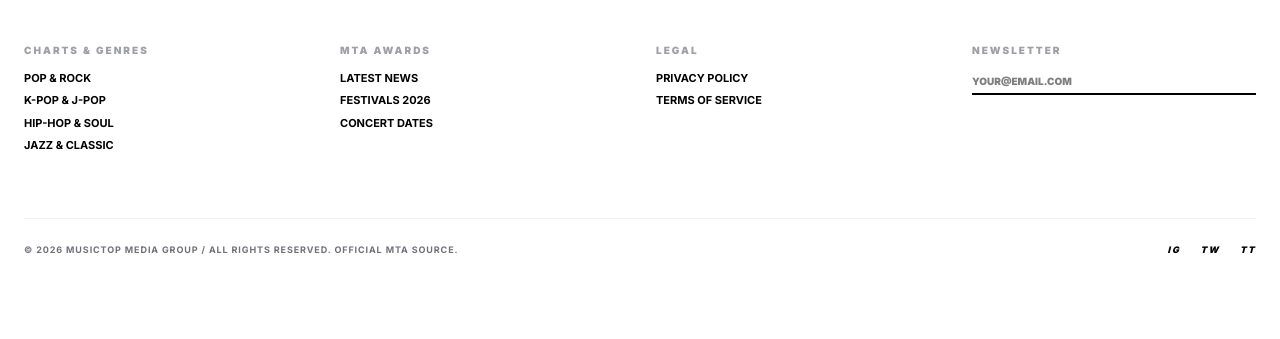
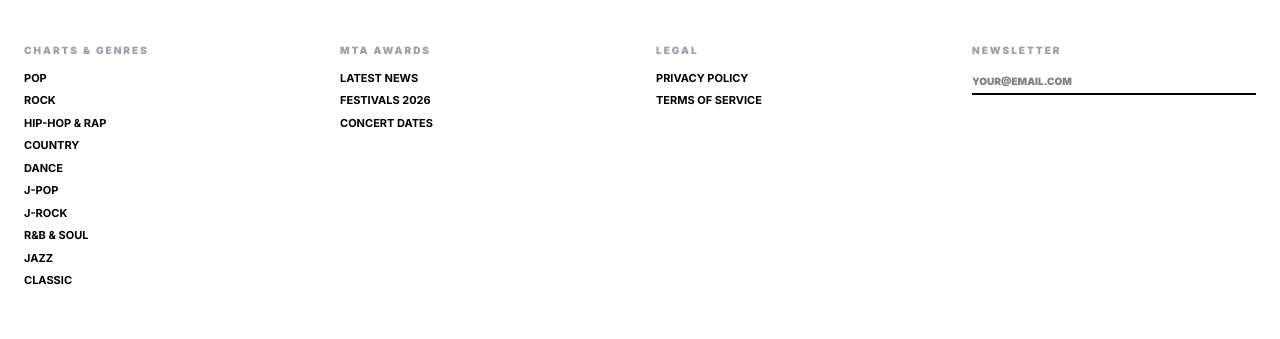
Before and after one commit to Alexand173/moj-sajt, a Next.js app: page /region/us/rock in a window 1280 px wide. Shown: the part 1294-1633 px from the top of the page. Before the commit the page ends 1582 px from the top, so only its background shows below. Built offline with nearby package versions, Linux system fonts and the light colour scheme; no server answers; the database is empty.

Commit message:
SEO: Improved footer with keywords and links

```diff
--- a/components/Footer.tsx
+++ b/components/Footer.tsx
@@ -35,10 +35,16 @@ export default function Footer() {
               Charts & Genres
             </h4>
             <ul className="flex flex-col gap-1.5 font-bold text-[11px] uppercase">
-              <li><Link href="/charts/pop" className="hover:text-purple-600 transition-colors">Pop & Rock</Link></li>
-              <li><Link href="/charts/k-pop" className="hover:text-purple-600 transition-colors">K-Pop & J-Pop</Link></li>
-              <li><Link href="/charts/hip-hop" className="hover:text-purple-600 transition-colors">Hip-Hop & Soul</Link></li>
-              <li><Link href="/charts/jazz" className="hover:text-purple-600 transition-colors">Jazz & Classic</Link></li>
+              <li><Link href="/charts/us/pop" className="hover:text-purple-600 transition-colors">Pop</Link></li>
+              <li><Link href="/charts/us/rock" className="hover:text-purple-600 transition-colors">Rock</Link></li>
+              <li><Link href="/charts/us/hip-hop" className="hover:text-purple-600 transition-colors">Hip-Hop & Rap</Link></li>
+              <li><Link href="/charts/us/country" className="hover:text-purple-600 transition-colors">Country</Link></li>
+              <li><Link href="/charts/us/dance" className="hover:text-purple-600 transition-colors">Dance</Link></li>
+              <li><Link href="/charts/asia/j-pop" className="hover:text-purple-600 transition-colors">J-Pop</Link></li>
+              <li><Link href="/charts/asia/j-rock-metal" className="hover:text-purple-600 transition-colors">J-Rock</Link></li>
+              <li><Link href="/charts/us/rb-soul" className="hover:text-purple-600 transition-colors">R&B & Soul</Link></li>
+              <li><Link href="/charts/jazz" className="hover:text-purple-600 transition-colors">Jazz</Link></li>
+              <li><Link href="/charts/classical" className="hover:text-purple-600 transition-colors">Classic</Link></li>
             </ul>
           </div>
 
@@ -47,10 +53,27 @@ export default function Footer() {
               MTA Awards
             </h4>
             <ul className="flex flex-col gap-1.5 font-bold text-[11px] uppercase">
-              <li><Link href="/news" className="hover:text-purple-600 transition-colors">Latest News</Link></li>
-              <li><Link href="/festivals" className="hover:text-purple-600 transition-colors">Festivals 2026</Link></li>
-              <li><Link href="/concerts" className="hover:text-purple-600 transition-colors">Concert Dates</Link></li>
-            </ul>
+  {/* Link za News koji vodi na /news/us */}
+  <li>
+    <Link href="/news/us" className="hover:text-purple-600 transition-colors">
+      Latest News
+    </Link>
+  </li>
+
+  {/* Link za Festivals koji vodi na /festivals/us */}
+  <li>
+    <Link href="/festivals/us" className="hover:text-purple-600 transition-colors">
+      Festivals 2026
+    </Link>
+  </li>
+
+  {/* Link za Concert Dates koji vodi na /tours/us (kako si ranije pomenuo) ili /concerts/us */}
+  <li>
+    <Link href="/tours/us" className="hover:text-purple-600 transition-colors">
+      Concert Dates
+    </Link>
+  </li>
+</ul>
           </div>
 
           <div className="space-y-3">
```
